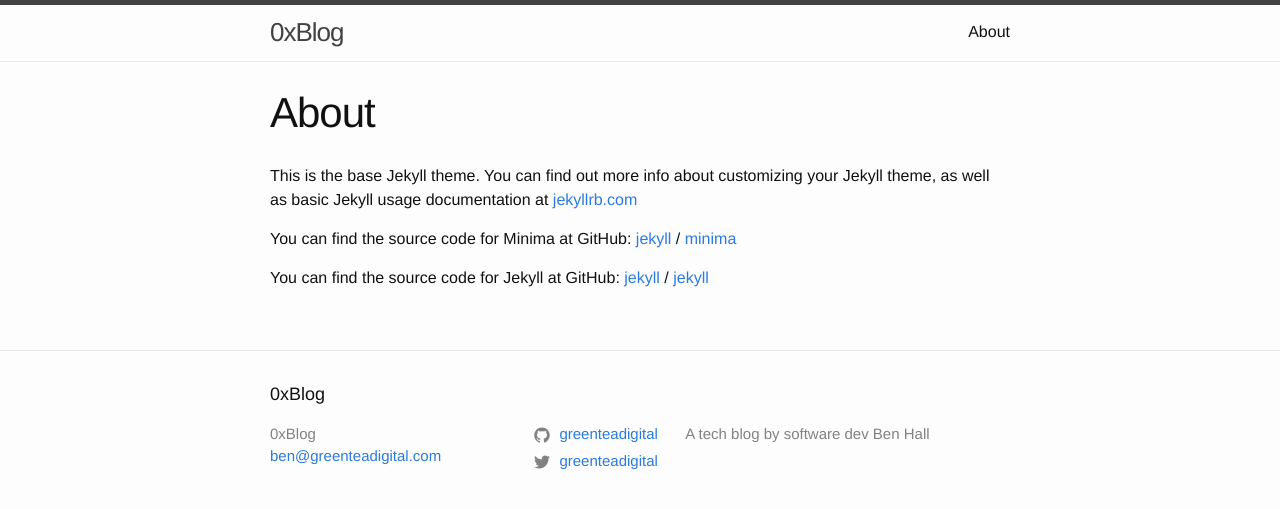
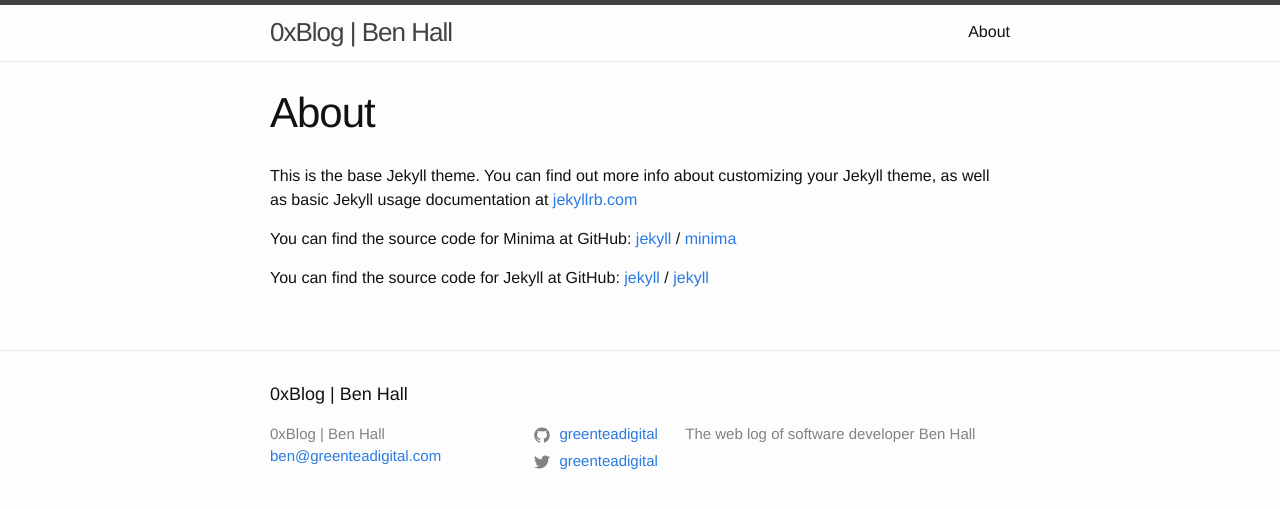
Before and after one commit to greenteadigital/greenteadigital.github.io, a Jekyll site: the page built from about.md, in a window 1280 px wide. Shown: the top 509 px of the page. Built offline with Jekyll 4.4.1, drawn with Linux system fonts in a browser that asks for light colours.

Commit message:
Add favicon, text tweaks

```diff
--- a/_config.yml
+++ b/_config.yml
@@ -13,10 +13,10 @@
 # you will see them accessed via {{ site.title }}, {{ site.email }}, and so on.
 # You can create any custom variable you would like, and they will be accessible
 # in the templates via {{ site.myvariable }}.
-title: 0xBlog
+title: 0xBlog | Ben Hall
 email: ben@greenteadigital.com
 description: >- # this means to ignore newlines until "baseurl:"
-  A tech blog by software dev Ben Hall
+  The web log of software developer Ben Hall
 baseurl: "" # the subpath of your site, e.g. /blog
 url: "https://blog.greenteadigital.com" # the base hostname & protocol for your site, e.g. http://example.com
 twitter_username: greenteadigital
--- a/_includes/head.html
+++ b/_includes/head.html
@@ -5,7 +5,7 @@
 
   <title>{% if page.title %}{{ page.title | escape }}{% else %}{{ site.title | escape }}{% endif %}</title>
   <meta name="description" content="{{ page.excerpt | default: site.description | strip_html | normalize_whitespace | truncate: 160 | escape }}">
-
+  <link rel="shortcut icon" type="image/x-icon" href="/favicon.ico">
   <link rel="stylesheet" href="{{ "/assets/main.css" | relative_url }}">
   <link rel="canonical" href="{{ page.url | replace:'index.html','' | absolute_url }}">
   <link rel="alternate" type="application/rss+xml" title="{{ site.title | escape }}" href="{{ "/feed.xml" | relative_url }}">
--- a/_includes/header.html
+++ b/_includes/header.html
@@ -1,9 +1,8 @@
 <header class="site-header" role="banner">
 
   <div class="wrapper">
-    {% assign default_paths = site.pages | map: "path" %}
-    {% assign page_paths = site.header_pages | default: default_paths %}
-    <a class="site-title" href="{{ "/" | relative_url }}">{{ site.title | escape }}</a>
+    {% assign default_paths = site.pages | map: "path" %} {% assign page_paths = site.header_pages | default: default_paths %}
+    <a class="site-title" href="">{{ site.title | escape }}</a>
 
     {% if page_paths %}
     <nav class="site-nav">
--- /dev/null
+++ b/_posts/2017-12-05-hello-blog-world.markdown
@@ -0,0 +1,6 @@
+---
+layout: post
+title:  "Hello World!"
+date:   2017-12-05 13:33:49 -0500
+categories: jekyll update
+---
```
Also changed, not shown: other parts of _includes/header.html (+8 -8 lines), _includes/footer.html (+8 -12 lines), _posts/2017-12-05-welcome-to-jekyll.markdown (deleted, +0 -25 lines), favicon.ico (added). Lines whose indentation alone changed are shown as unchanged.
